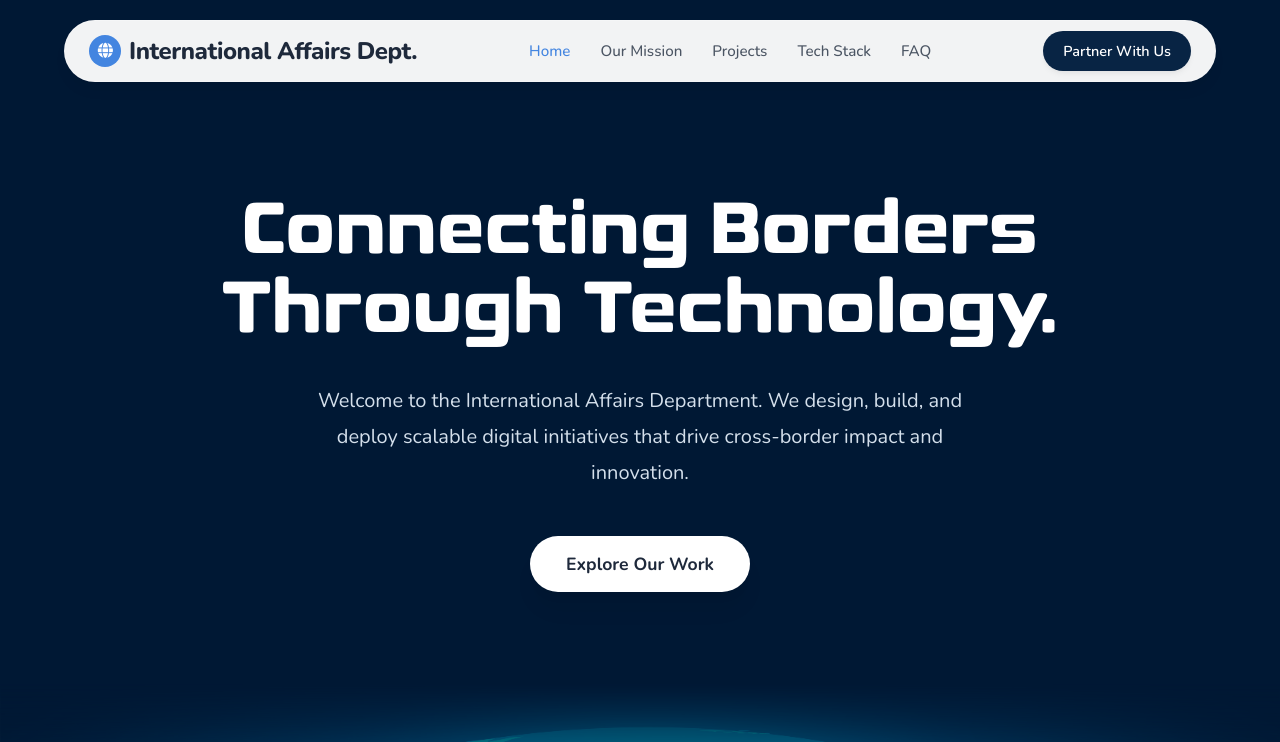
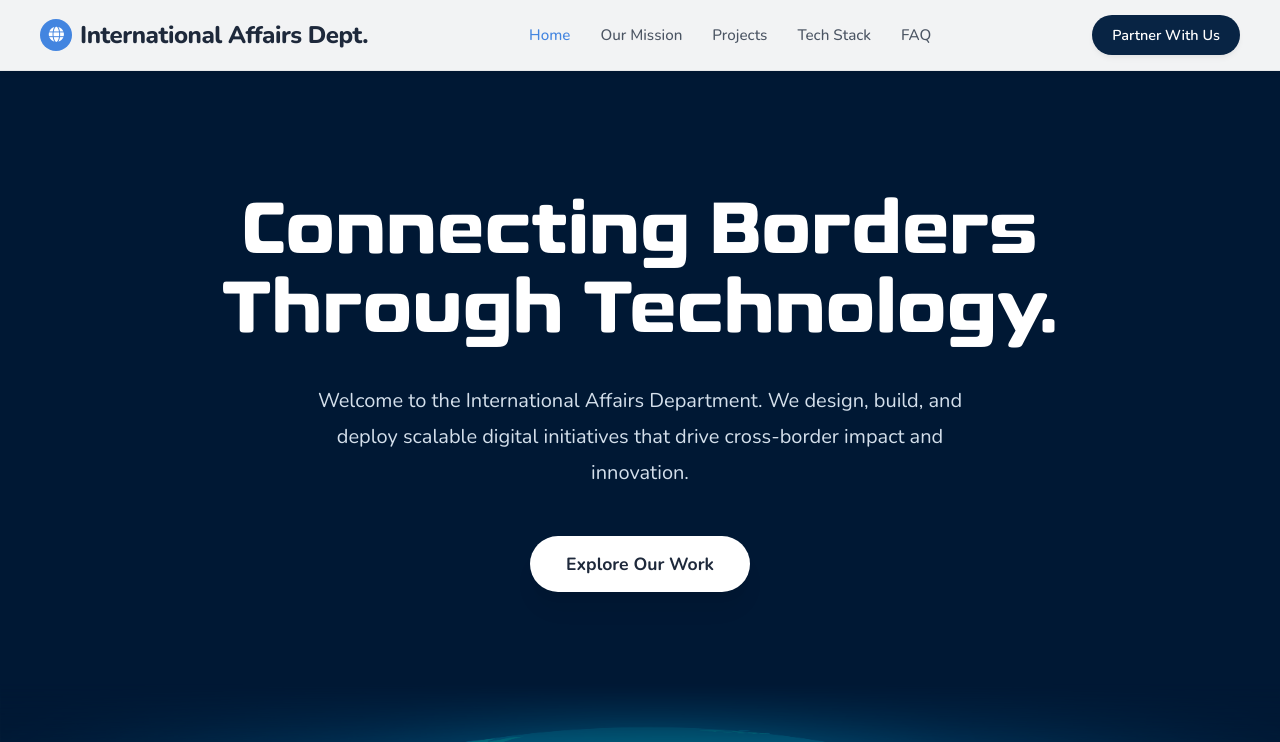
Before and after one commit to Shanks015/IA, a website built with Vite: page index.html in a window 1280 px wide. Shown: the top 742 px of the page. Built offline with nearby package versions, Linux system fonts and the light colour scheme; a script that the page names is missing.

Commit message:
style: make navigation header full width at top: 0

```diff
--- a/index.css
+++ b/index.css
@@ -351,36 +351,31 @@ section {
    ========================================== */
 .site-header {
     position: fixed;
-    top: 20px;
-    left: 50%;
-    transform: translateX(-50%);
-    width: 90%;
-    max-width: 1200px;
+    top: 0;
+    left: 0;
+    width: 100%;
     background: rgba(255, 255, 255, 0.95);
     backdrop-filter: blur(8px);
-    border: 1px solid rgba(255, 255, 255, 0.2);
-    border-radius: var(--border-radius-pill);
+    border-bottom: 1px solid rgba(0, 0, 0, 0.05);
+    box-shadow: var(--shadow-sm);
+    z-index: 1000;
+    padding: 15px 40px;
+    transition: all 0.4s cubic-bezier(0.16, 1, 0.3, 1);
+}
+
+.header-scrolled {
+    background: rgba(255, 255, 255, 0.98);
     box-shadow: var(--shadow-md);
-    z-index: 1000;
-    padding: 10px 24px;
-    transition: all 0.4s cubic-bezier(0.16, 1, 0.3, 1);
-}
-
-.header-scrolled {
-    top: 0;
-    width: 100%;
-    border-radius: 0;
-    border-top: none;
-    border-left: none;
-    border-right: none;
-    background: rgba(255, 255, 255, 0.98);
-    box-shadow: var(--shadow-lg);
+    padding: 12px 40px;
 }
 
 .header-container {
     display: flex;
     justify-content: space-between;
     align-items: center;
+    max-width: 1300px;
+    margin: 0 auto;
+    width: 100%;
 }
 
 .logo {
```
